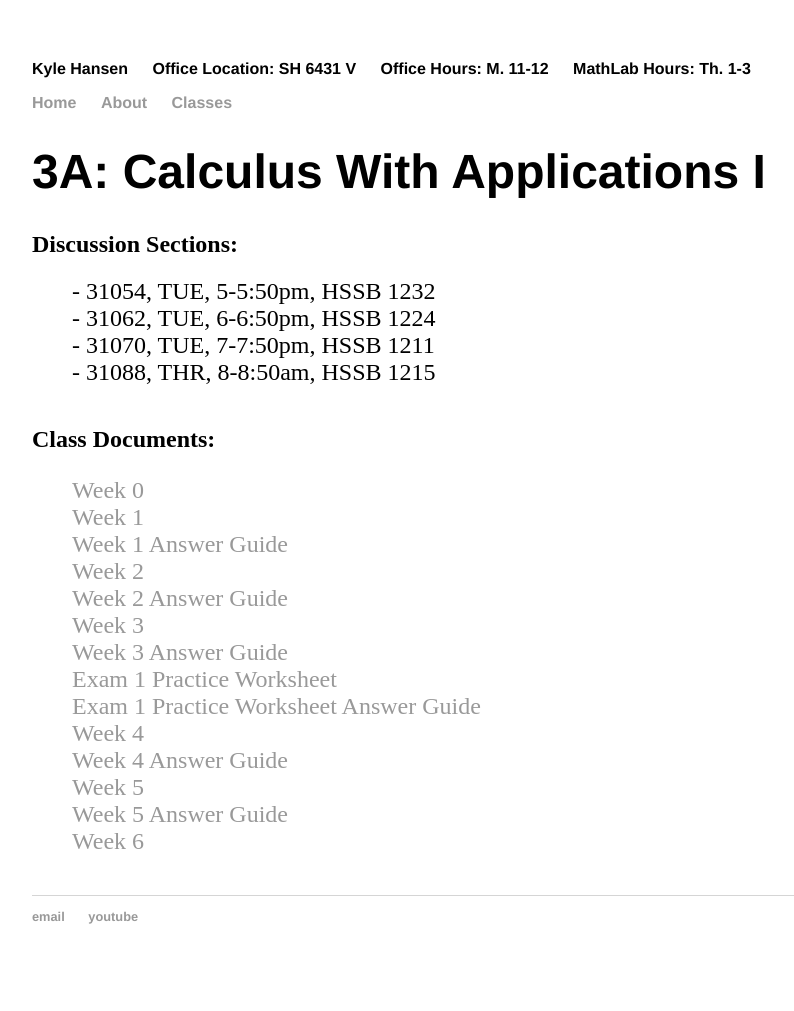
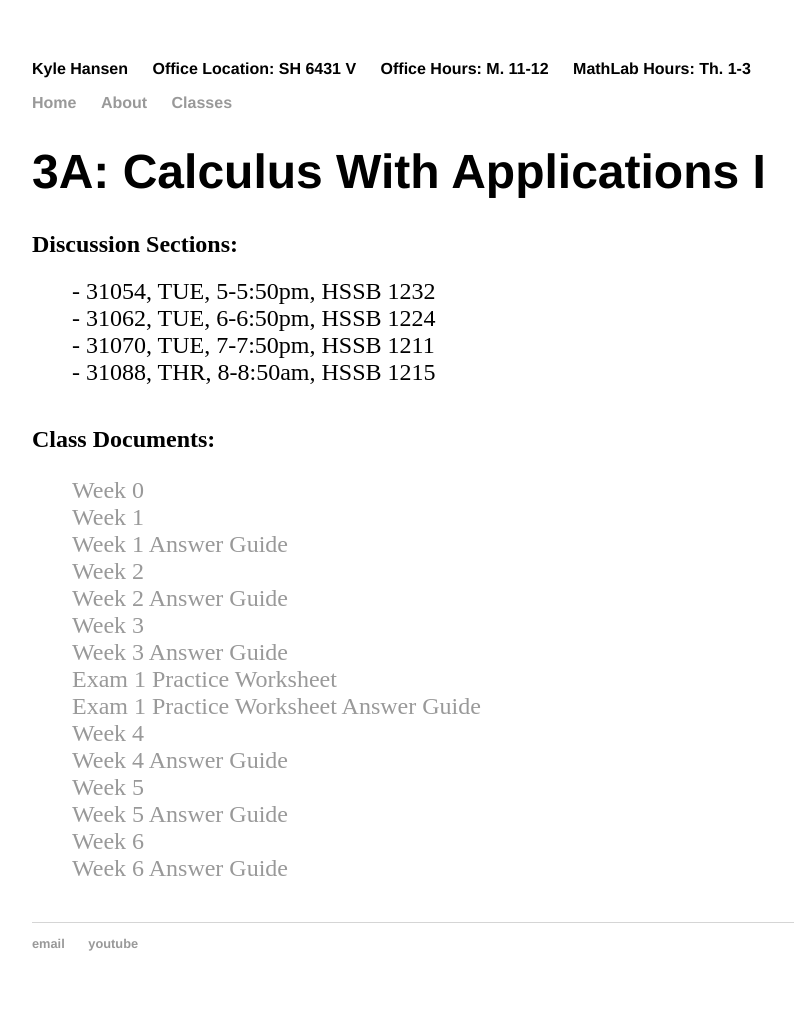
Before and after one commit to kylhansen/kylhansen.github.io, a Jekyll site: the page built from _classes/F19-3A.md, in a window 1280 px wide. Shown: the whole page, without its empty margins (160-954 px from the left). Built offline with Jekyll 4.4.1, drawn with Linux system fonts in a browser that asks for light colours; before the commit the page ends 984 px from its top, so only the background shows below that.

Commit message:
week 6 answers

```diff
--- a/_layouts/class.html
+++ b/_layouts/class.html
@@ -28,5 +28,6 @@ layout: default
     <li><a href="UCSB/3A/F19/Week_5.pdf">Week 5</a></li>
     <li><a href="UCSB/3A/F19/Week_5_Answers.pdf">Week 5 Answer Guide</a></li>
     <li><a href="UCSB/3A/F19/Week_6.pdf">Week 6</a></li>
+    <li><a href="UCSB/3A/F19/Week_6_Answers.pdf">Week 6 Answer Guide</a></li>
 </ul>
 </p>
```
Also changed, not shown: 1 other file.
